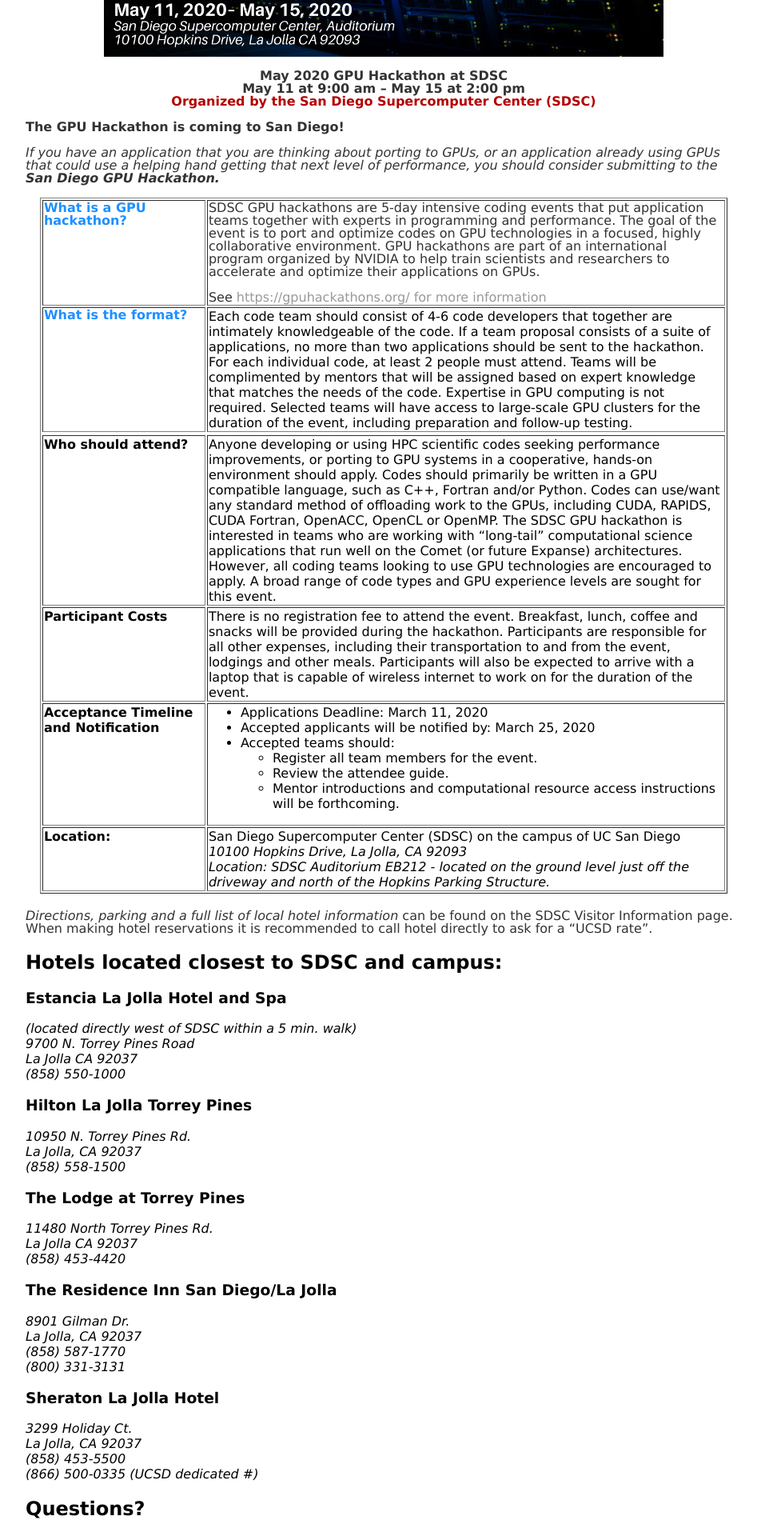
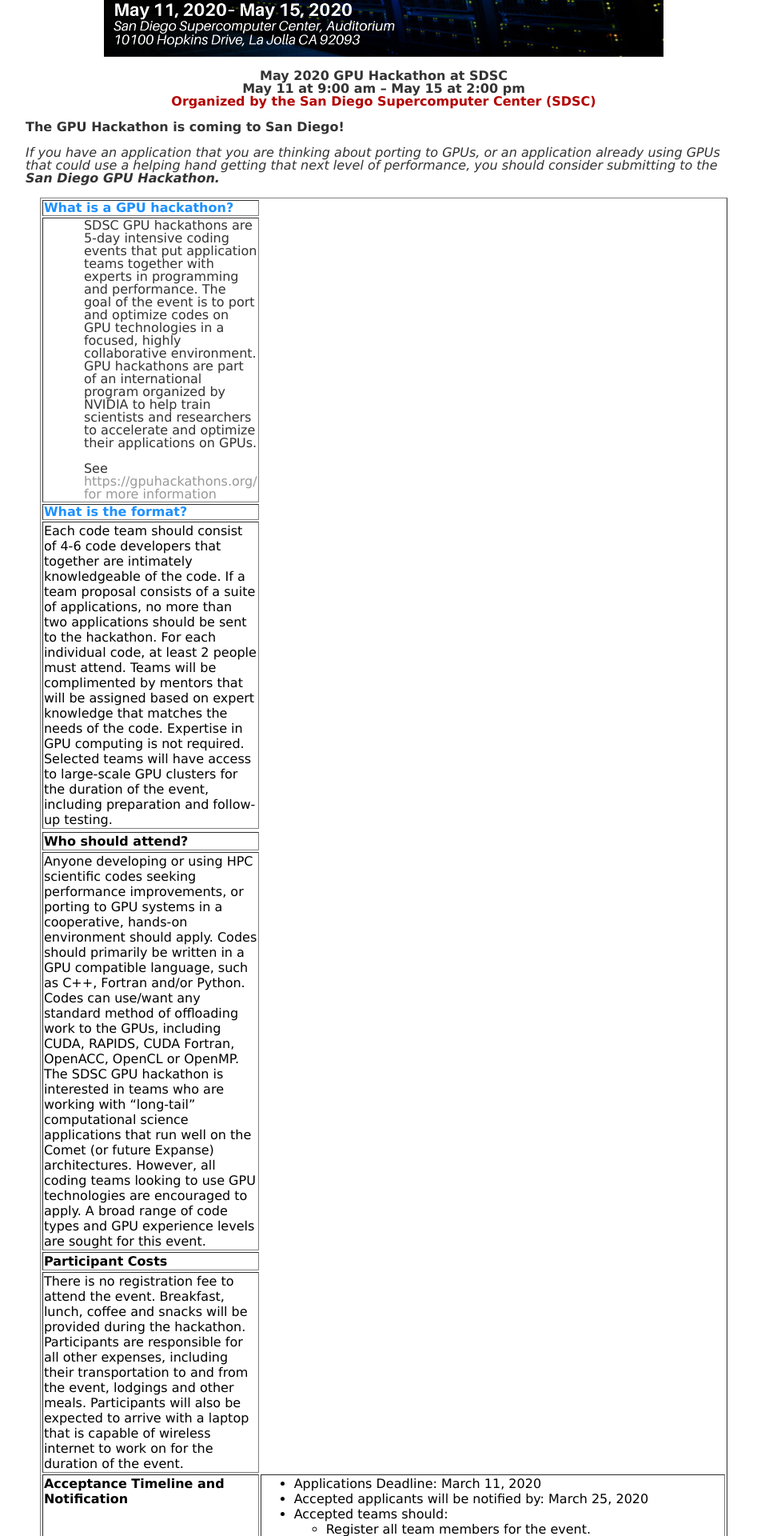
Before and after one commit to sdsc-hpc-training/sdsc-hpc-training.github.io, a Jekyll site: the page built from gpuhackathon/index.html, in a window 1280 px wide. Shown: the part 360-2280 px from the top of the page at 80% size, without its empty margins (160-1107 px from the left). Built offline with Jekyll 4.4.1, drawn with Linux system fonts in a browser that asks for light colours.

Commit message:
updating gpuhack pages

```diff
--- a/css/gpuhack.css
+++ b/css/gpuhack.css
@@ -51,7 +51,10 @@
 #paral {
   text-align: left;
   color: #333;
+  margin-left: 50px;
 }
+
+
 footer {
     border-top: 1px solid #d5d5d5;
     font-size: .8em;
--- a/gpuhackathon/index.html
+++ b/gpuhackathon/index.html
@@ -19,8 +19,8 @@
 <table border=1 width=96% align="center">
   <tr><td align='left' valign='top'width="200">
       <p class="sectitle">What is a GPU hackathon?</p>
-  </td>
-  <td align='left' valign='top'>
+  </td></tr>
+  <tr><td align='left' valign='top'>
     <p id="paral">SDSC GPU hackathons are 5-day intensive coding events that put
     application teams together with experts in programming and performance.
     The goal of the event is to port and optimize codes on GPU technologies
@@ -33,8 +33,8 @@
   </td></tr>
   <tr><td align='left' valign='top' >
   <p class="sectitle">What is the format?</p>
-</td>
-<td align='left' valign='top'>
+</td></tr>
+<tr><td align='left' valign='top'>
     Each code team should consist of 4-6 code developers that together are
     intimately knowledgeable of the code. If a team proposal consists
     of a suite of applications, no more than two applications should
@@ -47,8 +47,8 @@
   </td><tr>
   <tr><td align='left' valign='top'>
       <b>Who should attend?</b>
-  </td>
-  <td align='left' valign='top'>
+  </td></tr>
+  <tr><td align='left' valign='top'>
     Anyone developing or using HPC scientific codes seeking performance
     improvements, or porting to GPU systems in a cooperative, hands-on
     environment should apply. Codes should primarily be written in a GPU
@@ -63,8 +63,8 @@
   </td></tr>
   <tr><td align='left' valign='top'>
       <b>Participant Costs</b>
-  </td>
-  <td align='left' valign='top'>
+  </td></tr>
+  <tr><td align='left' valign='top'>
     There is no registration fee to attend the event. Breakfast,
     lunch, coffee and snacks will be provided during the hackathon.
     Participants are responsible for all other expenses, including
```
